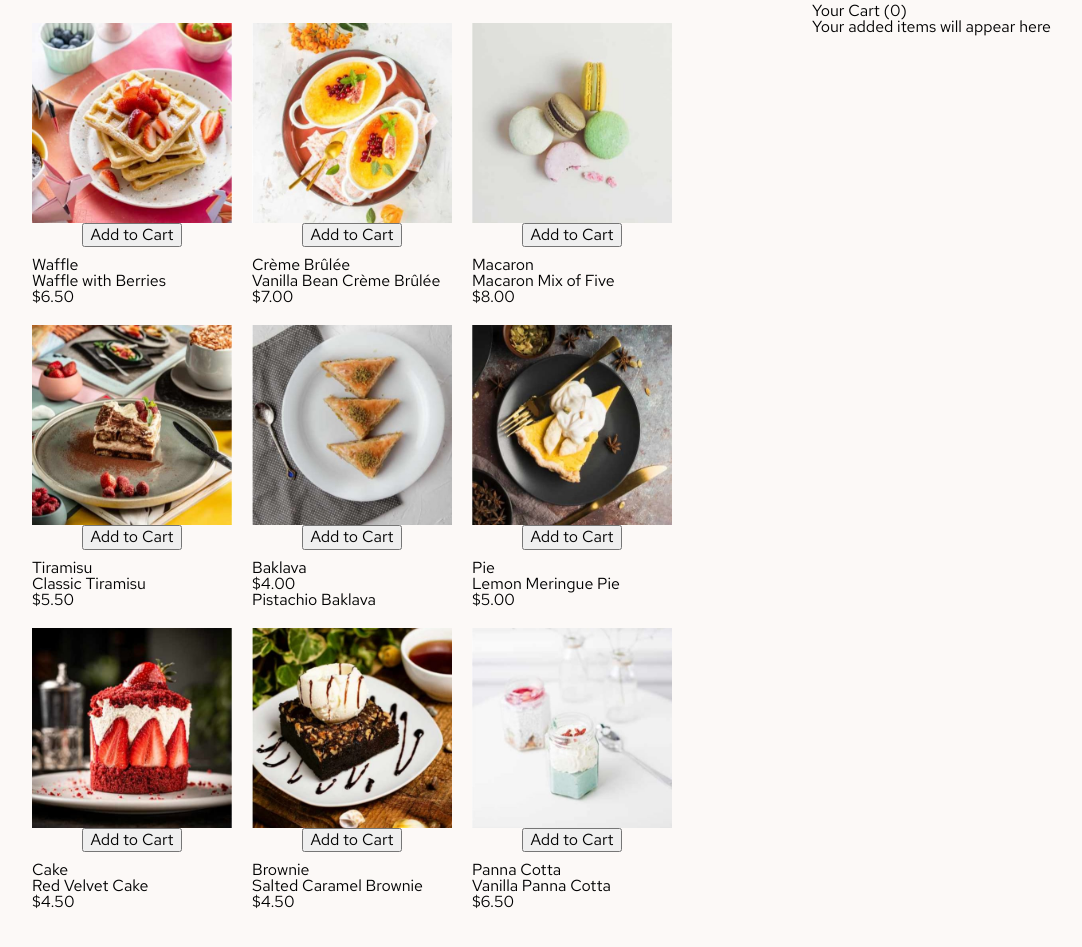
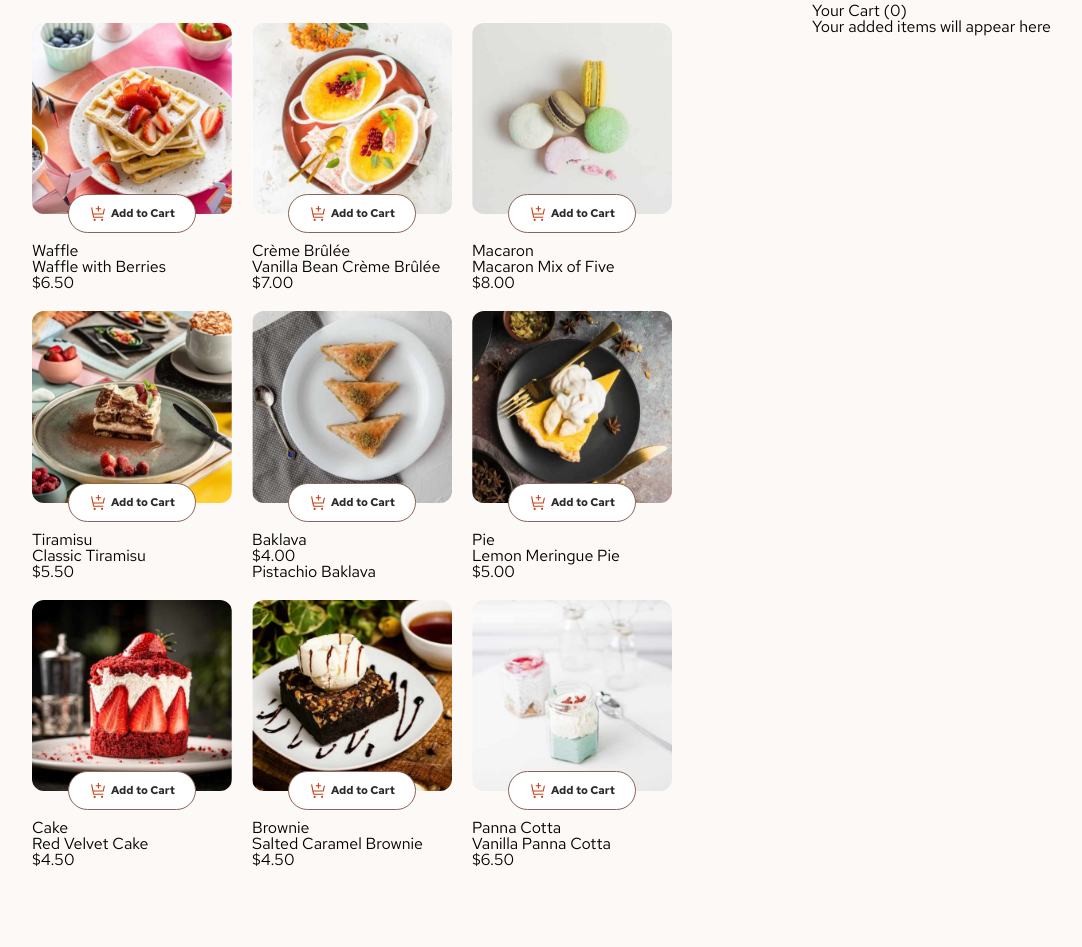
Before and after one commit to hackunited/product-list-with-cart, a plain HTML site: page index.html in a window 1280 px wide. Shown: the part 129-1076 px from the top of the page, without its empty margins (68-1150 px from the left). Drawn offline with Linux system fonts and the light colour scheme.

Commit message:
styling for add to cart button

```diff
--- a/index.html
+++ b/index.html
@@ -36,7 +36,12 @@
                 src="./assets/images/image-waffle-desktop.jpg"
                 width="200"
                 height="200" />
-              <button>Add to Cart</button>
+              <button>
+                <img
+                  src="./assets/images/icon-add-to-cart.svg"
+                  alt="cart icon" />
+                Add to Cart
+              </button>
             </div>
             <div class="prod-details">
               <p class="prod-category">Waffle</p>
@@ -51,7 +56,12 @@
                 src="./assets/images/image-creme-brulee-desktop.jpg"
                 width="200"
                 height="200" />
-              <button>Add to Cart</button>
+              <button>
+                <img
+                  src="./assets/images/icon-add-to-cart.svg"
+                  alt="cart icon" />
+                Add to Cart
+              </button>
             </div>
             <div class="prod-details">
               <p class="prod-category">Crème Brûlée</p>
@@ -66,7 +76,12 @@
                 src="./assets/images/image-macaron-desktop.jpg"
                 width="200"
                 height="200" />
-              <button>Add to Cart</button>
+              <button>
+                <img
+                  src="./assets/images/icon-add-to-cart.svg"
+                  alt="cart icon" />
+                Add to Cart
+              </button>
             </div>
             <div class="prod-details">
               <p class="prod-category">Macaron</p>
@@ -81,7 +96,12 @@
                 src="./assets/images/image-tiramisu-desktop.jpg"
                 width="200"
                 height="200" />
-              <button>Add to Cart</button>
+              <button>
+                <img
+                  src="./assets/images/icon-add-to-cart.svg"
+                  alt="cart icon" />
+                Add to Cart
+              </button>
             </div>
             <div class="prod-details">
               <p class="prod-category">Tiramisu</p>
@@ -96,7 +116,12 @@
                 src="./assets/images/image-baklava-desktop.jpg"
                 width="200"
                 height="200" />
-              <button>Add to Cart</button>
+              <button>
+                <img
+                  src="./assets/images/icon-add-to-cart.svg"
+                  alt="cart icon" />
+                Add to Cart
+              </button>
             </div>
             <div class="prod-details">
               <p class="prod-category">Baklava</p>
@@ -111,7 +136,12 @@
                 src="./assets/images/image-meringue-desktop.jpg"
                 width="200"
                 height="200" />
-              <button>Add to Cart</button>
+              <button>
+                <img
+                  src="./assets/images/icon-add-to-cart.svg"
+                  alt="cart icon" />
+                Add to Cart
+              </button>
             </div>
             <div class="prod-details">
               <p class="prod-category">Pie</p>
@@ -126,7 +156,12 @@
                 src="./assets/images/image-cake-desktop.jpg"
                 width="200"
                 height="200" />
-              <button>Add to Cart</button>
+              <button>
+                <img
+                  src="./assets/images/icon-add-to-cart.svg"
+                  alt="cart icon" />
+                Add to Cart
+              </button>
             </div>
             <div class="prod-details">
               <p class="prod-category">Cake</p>
@@ -141,7 +176,12 @@
                 src="./assets/images/image-brownie-desktop.jpg"
                 width="200"
                 height="200" />
-              <button>Add to Cart</button>
+              <button>
+                <img
+                  src="./assets/images/icon-add-to-cart.svg"
+                  alt="cart icon" />
+                Add to Cart
+              </button>
             </div>
             <div class="prod-details">
               <p class="prod-category">Brownie</p>
@@ -156,7 +196,12 @@
                 src="./assets/images/image-panna-cotta-desktop.jpg"
                 width="200"
                 height="200" />
-              <button>Add to Cart</button>
+              <button>
+                <img
+                  src="./assets/images/icon-add-to-cart.svg"
+                  alt="cart icon" />
+                Add to Cart
+              </button>
             </div>
             <div class="prod-details">
               <p class="prod-category">Panna Cotta</p>
--- a/style.css
+++ b/style.css
@@ -8,6 +8,7 @@
   --Rose400: hsl(7, 20%, 60%);
   --Rose500: hsl(12, 20%, 44%);
   --Rose900: hsl(14, 65%, 9%);
+  --image-height: 200px;
 }
 
 /* Fonts */
@@ -77,6 +78,29 @@ body {
   justify-content: space-between;
   align-items: center;
 }
+.prod-cta img {
+  width: 200px;
+  height: auto;
+  border-radius: 12px;
+}
+.prod-cta button {
+  background-color: #fff;
+  color: #2b2b2b;
+  border: 1px solid var(--Rose500);
+  border-radius: 20px;
+  padding: 10px 20px;
+  font-size: 0.7em;
+  font-weight: 700;
+  cursor: pointer;
+  margin-top: -20px;
+  display: flex;
+  align-items: center;
+  gap: 4px;
+}
+.prod-cta button img {
+  width: 18px;
+  height: auto;
+}
 
 /* Media Queries */
 @media screen and (max-width: 768px) {
```
